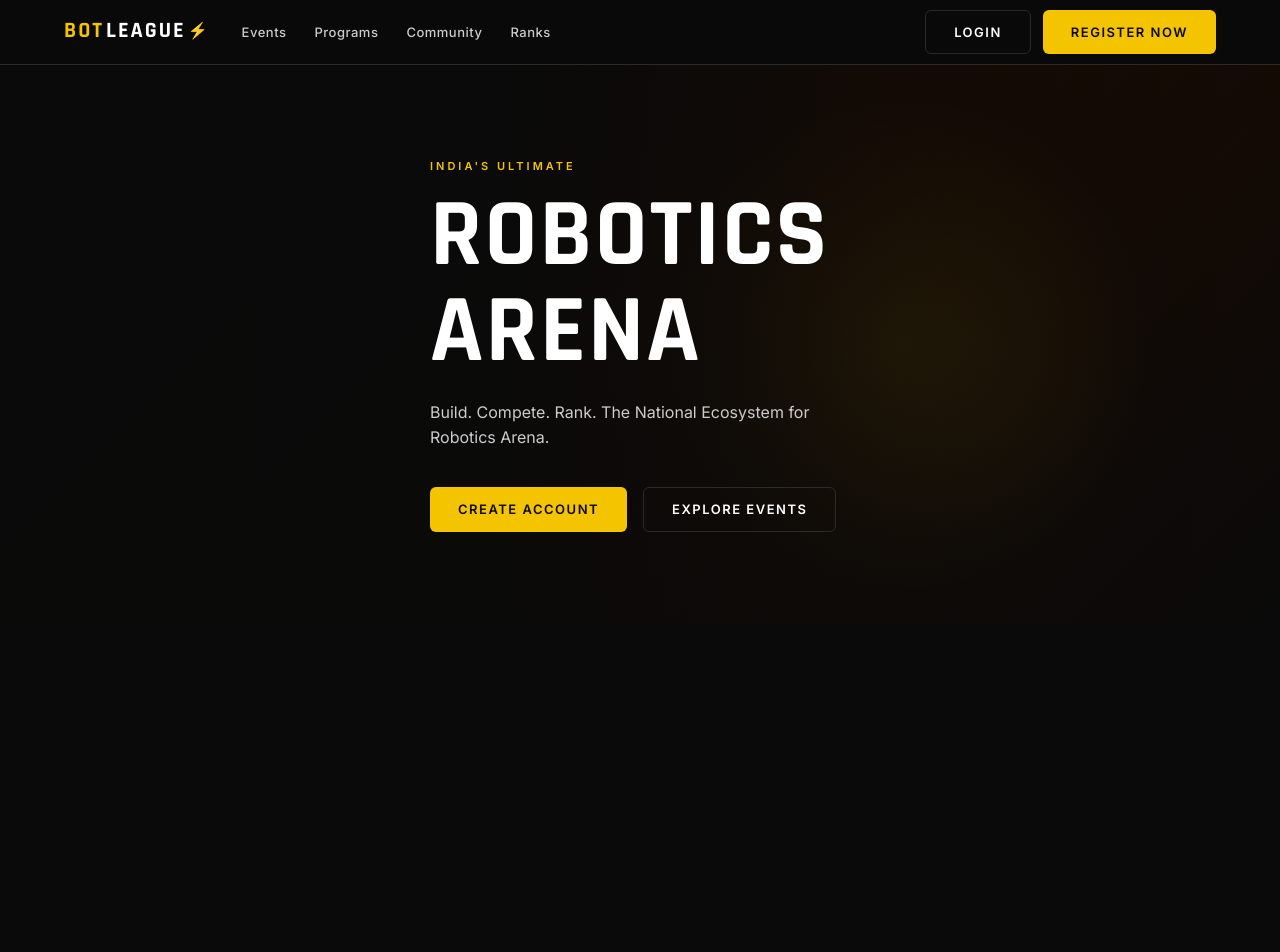
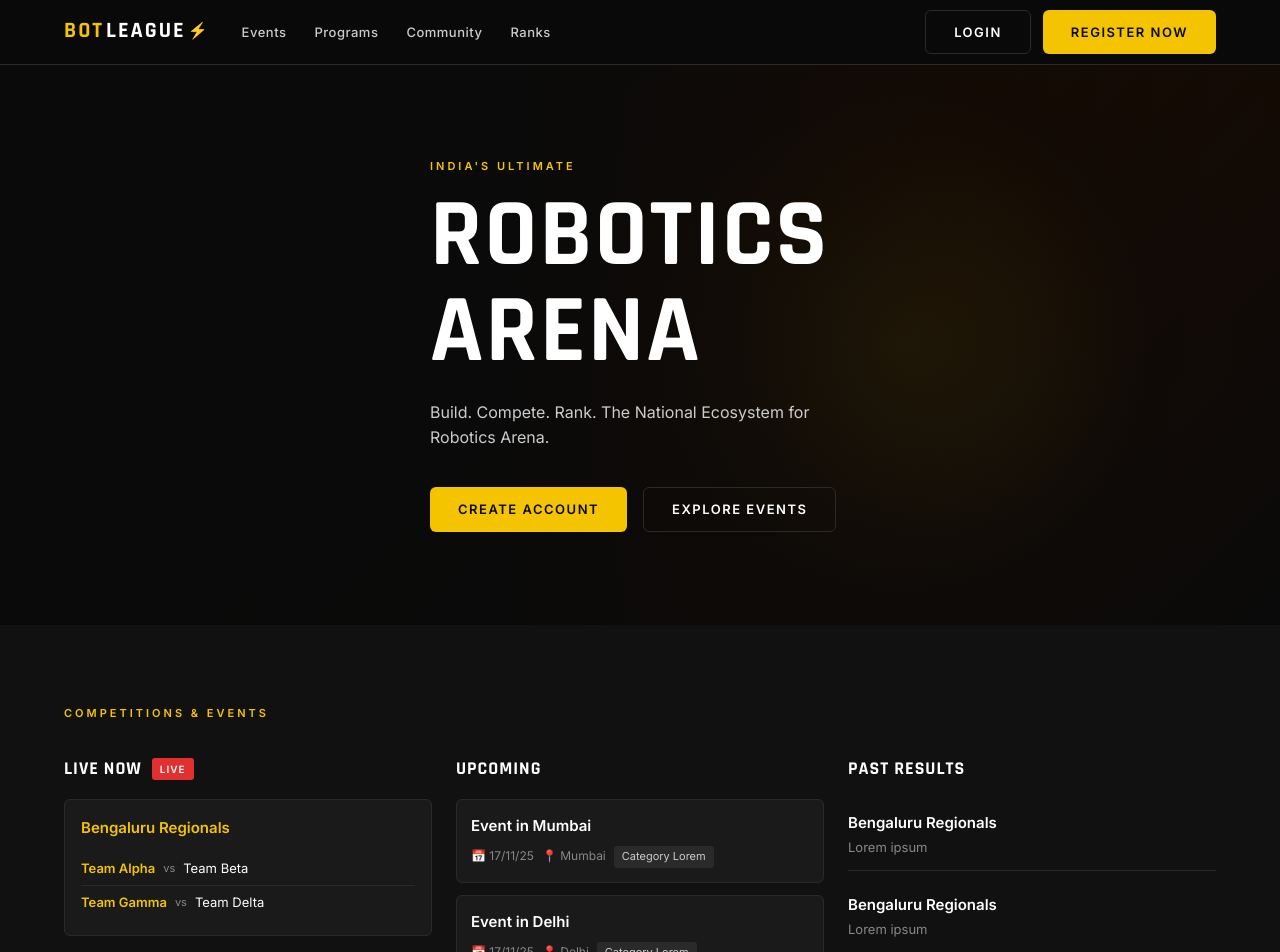
Before and after one commit to Shreyash-Bhimte/botleague, a React (Vite) app in the folder frontend/: page / in a window 1280 px wide. Shown: the top 952 px of the page. Before the commit the page ends 800 px from the top, so only its background shows below. Built offline with nearby package versions, Linux system fonts and the light colour scheme.

Commit message:
add Competitions section

```diff
--- /dev/null
+++ b/frontend/src/components/Competitions/Competitions.css
@@ -0,0 +1,77 @@
+.competitions { background: var(--dark); }
+
+.competitions-grid {
+  display: grid;
+  grid-template-columns: repeat(3, 1fr);
+  gap: 24px;
+  margin-top: 32px;
+}
+
+.comp-col-header {
+  display: flex;
+  align-items: center;
+  gap: 10px;
+  margin-bottom: 16px;
+}
+.comp-col-header h3 {
+  font-family: var(--font-display);
+  font-size: 18px;
+  font-weight: 700;
+  text-transform: uppercase;
+  letter-spacing: 1px;
+}
+
+/* Live */
+.live-card {
+  background: var(--card);
+  border: 1px solid var(--border);
+  border-radius: var(--radius);
+  padding: 16px;
+}
+.live-event-name {
+  font-weight: 600;
+  margin-bottom: 12px;
+  color: var(--yellow);
+}
+.bracket-match {
+  display: flex;
+  align-items: center;
+  gap: 8px;
+  font-size: 13px;
+  padding: 6px 0;
+  border-bottom: 1px solid var(--border);
+}
+.bracket-match:last-child { border-bottom: none; }
+.bracket-match .winner { color: var(--yellow); font-weight: 600; }
+.vs { color: var(--gray); font-size: 11px; }
+
+/* Upcoming */
+.upcoming-list { display: flex; flex-direction: column; gap: 12px; }
+.upcoming-card {
+  background: var(--card);
+  border: 1px solid var(--border);
+  border-radius: var(--radius);
+  padding: 14px;
+}
+.upcoming-name { font-weight: 600; margin-bottom: 8px; }
+.upcoming-meta { display: flex; flex-wrap: wrap; gap: 8px; font-size: 12px; color: var(--gray); }
+.cat-tag {
+  background: var(--border);
+  padding: 2px 8px;
+  border-radius: 3px;
+  color: var(--light);
+  font-size: 11px;
+}
+
+/* Past */
+.past-list { display: flex; flex-direction: column; gap: 10px; }
+.past-card {
+  padding: 12px 0;
+  border-bottom: 1px solid var(--border);
+}
+.past-name { font-weight: 600; }
+.past-sub  { font-size: 13px; color: var(--gray); margin-top: 2px; }
+
+@media (max-width: 900px) {
+  .competitions-grid { grid-template-columns: 1fr; }
+}
--- /dev/null
+++ b/frontend/src/components/Competitions/Competitions.jsx
@@ -0,0 +1,66 @@
+import { liveEvent, upcomingEvents, pastResults } from '../../data/events';
+import './Competitions.css';
+
+export default function Competitions() {
+  return (
+    <section className="section competitions" id="events">
+      <div className="container">
+        <p className="section-label">Competitions & Events</p>
+        <div className="competitions-grid">
+
+          {/* LIVE */}
+          <div className="comp-col">
+            <div className="comp-col-header">
+              <h3>Live Now</h3>
+              <span className="tag">LIVE</span>
+            </div>
+            <div className="live-card">
+              <p className="live-event-name">{liveEvent.name}</p>
+              <div className="bracket">
+                {liveEvent.bracket.map((match, i) => (
+                  <div className="bracket-match" key={i}>
+                    <span className={match.winner === match.team1 ? 'winner' : ''}>{match.team1}</span>
+                    <span className="vs">vs</span>
+                    <span className={match.winner === match.team2 ? 'winner' : ''}>{match.team2}</span>
+                  </div>
+                ))}
+              </div>
+            </div>
+          </div>
+
+          {/* UPCOMING */}
+          <div className="comp-col">
+            <div className="comp-col-header"><h3>Upcoming</h3></div>
+            <div className="upcoming-list">
+              {upcomingEvents.map(ev => (
+                <div className="upcoming-card" key={ev.id}>
+                  <p className="upcoming-name">{ev.name}</p>
+                  <div className="upcoming-meta">
+                    <span>📅 {ev.date}</span>
+                    <span>📍 {ev.location}</span>
+                    <span className="cat-tag">{ev.category}</span>
+                  </div>
+                </div>
+              ))}
+            </div>
+            <a href="#register" className="btn-primary" style={{ marginTop: '16px', display: 'inline-block' }}>Register</a>
+          </div>
+
+          {/* PAST */}
+          <div className="comp-col">
+            <div className="comp-col-header"><h3>Past Results</h3></div>
+            <div className="past-list">
+              {pastResults.map(r => (
+                <div className="past-card" key={r.id}>
+                  <p className="past-name">{r.name}</p>
+                  <p className="past-sub">{r.subtitle}</p>
+                </div>
+              ))}
+            </div>
+          </div>
+
+        </div>
+      </div>
+    </section>
+  );
+}
--- a/frontend/src/pages/Home.jsx
+++ b/frontend/src/pages/Home.jsx
@@ -1,11 +1,14 @@
 import Navbar       from '../components/Navbar/Navbar';
 import Hero         from '../components/Hero/Hero';
+import Competitions from '../components/Competitions/Competitions';
 
 export default function Home() {
   return (
     <>
       <Navbar />
       <Hero />
+      <Competitions />
+
 
     </>
   );
```
